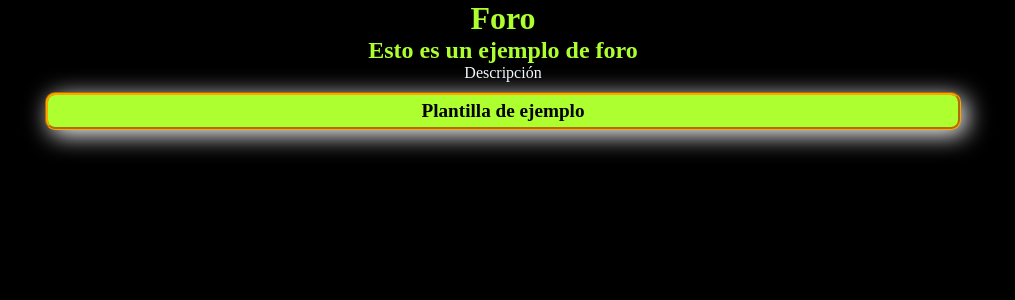
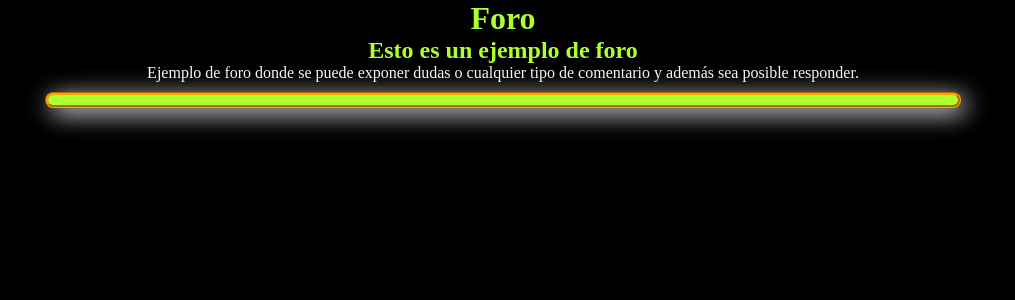
Before and after one commit to raupulus/Mini-Aplicaciones-Web, a PHP site: page / in a window 1280 px wide. Shown: the top 300 px of the page, without its empty margins (137-1152 px from the left). Run offline with PHP 8.4, Linux system fonts and the light colour scheme.

Commit message:
Descripción de foro añadido

```diff
--- a/Creación de un foro con BD/index.php
+++ b/Creación de un foro con BD/index.php
@@ -14,9 +14,9 @@
 <BODY>
 	<H1 id="titulo1">Foro</H1>
 	<H2 id="titulo2">Esto es un ejemplo de foro</H2>
-	<P>Descripción</P>
+	<P>Ejemplo de foro donde se puede exponer dudas o cualquier tipo de comentario y además sea posible responder.</P>
 	<DIV class="ejemplo">
-		Plantilla de ejemplo
+
 	</DIV>
 <?php
 
```
